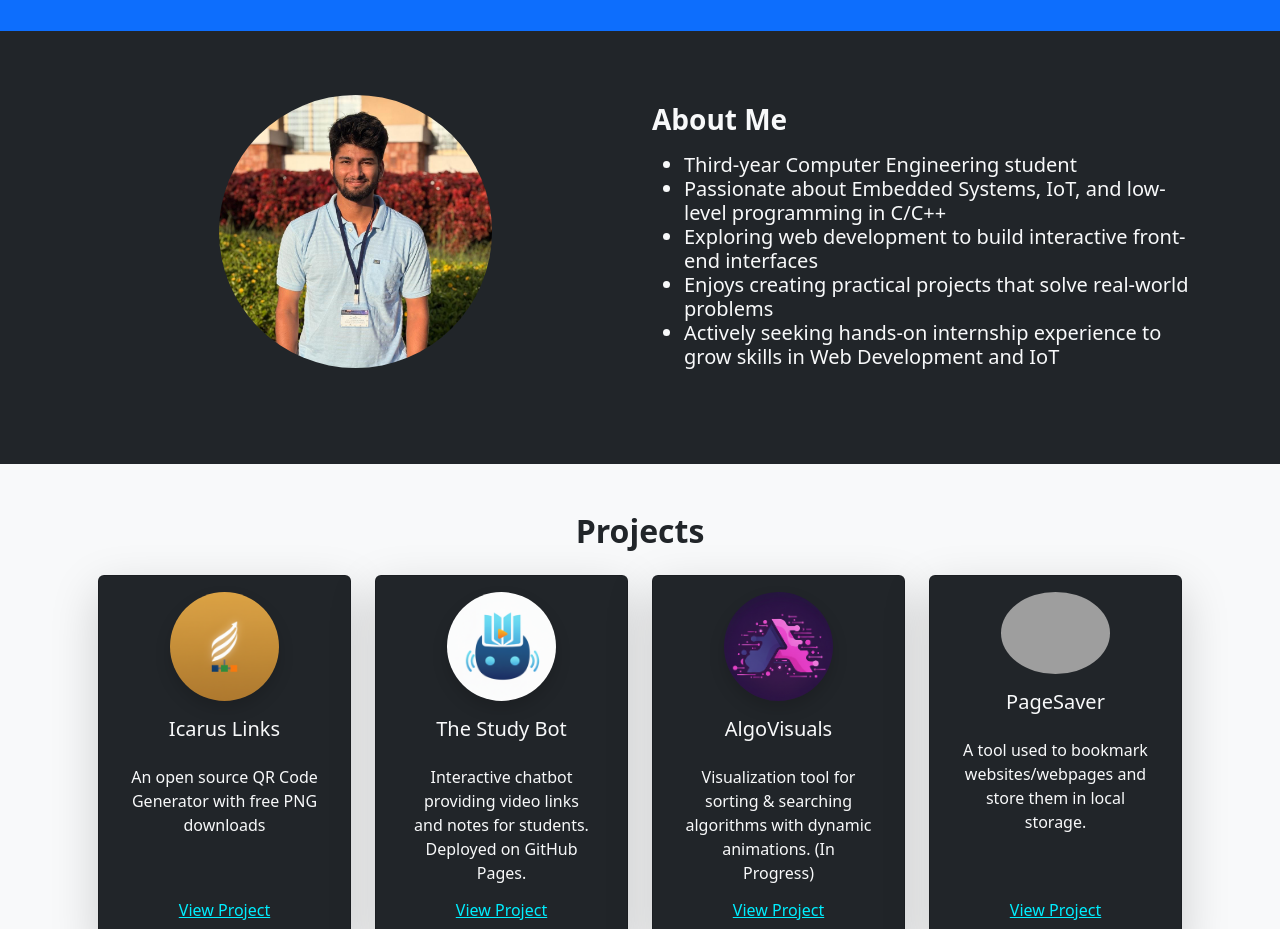
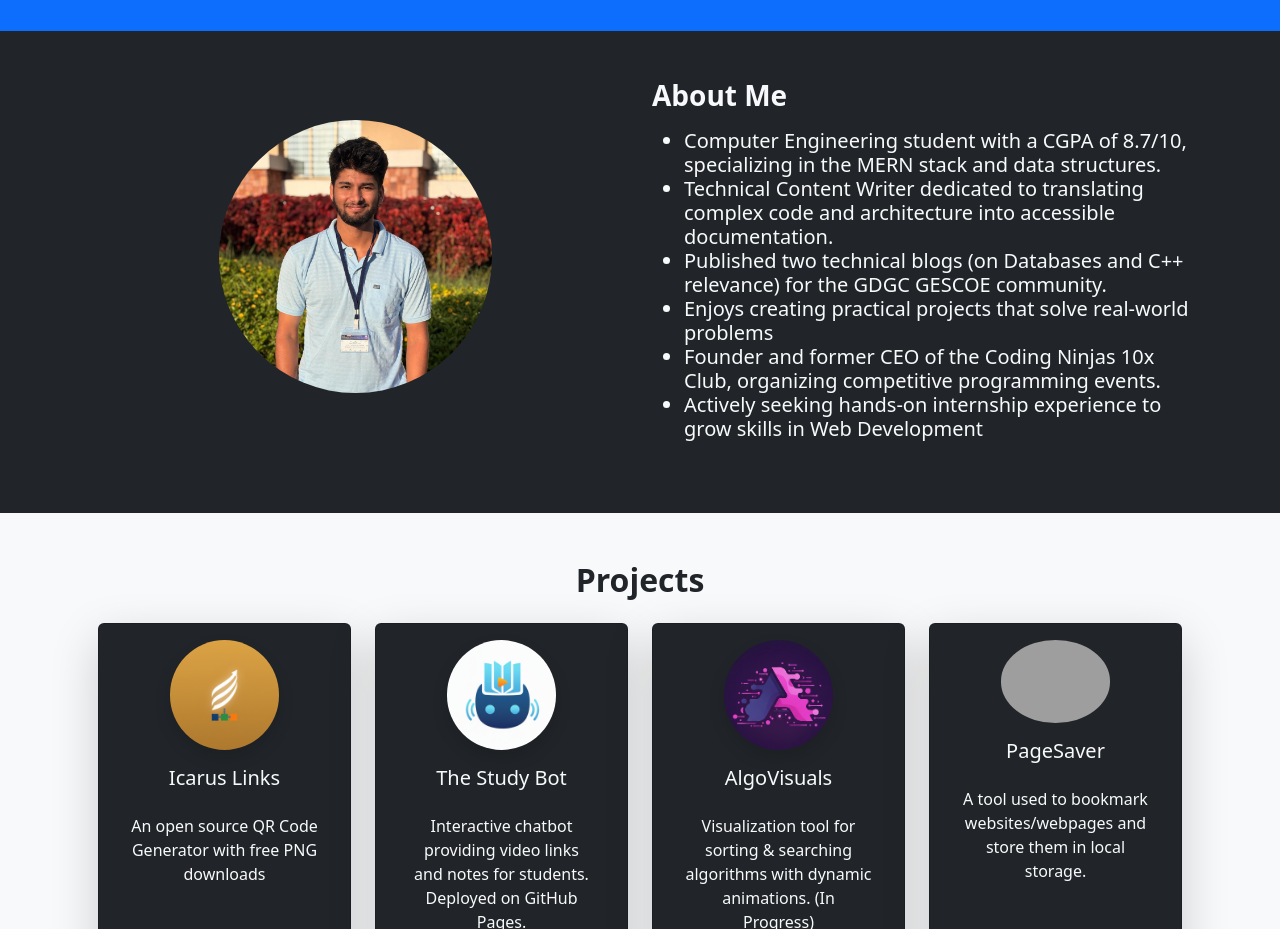
Before and after one commit to madhurdc/Portfolio, a plain HTML site: page index.html in a window 1280 px wide. Shown: the part 800-1729 px from the top of the page. Drawn offline with nearby package versions, Linux system fonts and the light colour scheme; grey boxes are pictures that could not be loaded.

Commit message:
Update index.html

```diff
--- a/index.html
+++ b/index.html
@@ -134,19 +134,22 @@
                     <p class="lead fw-bold fs-3">About Me</p>
                     <ul class="fs-5">
                         <li>
-                            Third-year Computer Engineering student
+                            Computer Engineering student with a CGPA of 8.7/10, specializing in the MERN stack and data structures.
                         </li>
                         <li>
-                            Passionate about Embedded Systems, IoT, and low-level programming in C/C++
+                            Technical Content Writer dedicated to translating complex code and architecture into accessible documentation.
                         </li>
                         <li>
-                            Exploring web development to build interactive front-end interfaces
+                            Published two technical blogs (on Databases and C++ relevance) for the GDGC GESCOE community.
                         </li>
                         <li>
                             Enjoys creating practical projects that solve real-world problems
                         </li>
                         <li>
-                            Actively seeking hands-on internship experience to grow skills in Web Development and IoT
+                            Founder and former CEO of the Coding Ninjas 10x Club, organizing competitive programming events.
+                        </li>
+                        <li>
+                            Actively seeking hands-on internship experience to grow skills in Web Development
                         </li>
                     </ul>
                 </div>
```
